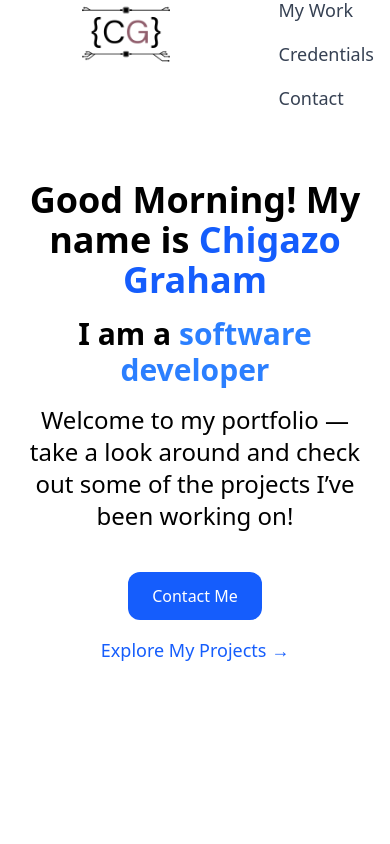
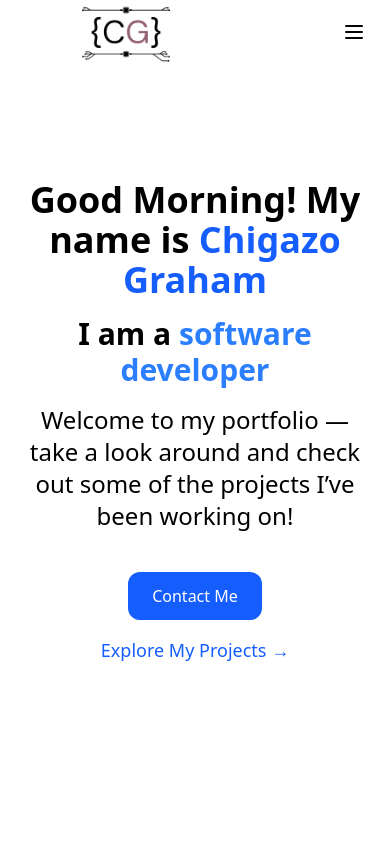
Before and after one commit to A1-4U2T1NN/Portfolio, a React (Vite) app in the folder my-app/: page / in a window 390 px wide. Shown: the top 844 px of the page. Built offline with nearby package versions, Linux system fonts and the light colour scheme.

Commit message:
feat: implement responsive hamburger menu and update text/logo color on scroll for Navbar component

```diff
--- a/my-app/src/components/Banner.tsx
+++ b/my-app/src/components/Banner.tsx
@@ -26,7 +26,7 @@ function Banner() {
 
     <div className="flex flex-col sm:flex-row justify-center items-center gap-4 mt-6">
       <button
-        onClick={() => navigate("/ProjectGallery")}
+        onClick={() => navigate("/#contact")}
         className="rounded-xl bg-blue-600 px-6 py-3 text-white hover:bg-blue-700 transition duration-300"
       >
         Contact Me
--- a/my-app/src/components/Navbar.tsx
+++ b/my-app/src/components/Navbar.tsx
@@ -1,44 +1,70 @@
 import React, { useEffect, useState } from "react";
+import { Menu, X } from "lucide-react";
 import logo1 from "../assets/CGLogoWhite.png";
 import logo2 from "../assets/CGLogoBlack.png";
 
 function Navbar() {
-    const [scrolled, setScrolled] = useState(false);
+  const [scrolled, setScrolled] = useState(false);
+  const [menuOpen, setMenuOpen] = useState(false);
 
   useEffect(() => {
     const handleScroll = () => {
       const offset = window.scrollY;
-      setScrolled(offset > 50); // adjust threshold as needed
+      setScrolled(offset > 50);
     };
 
     window.addEventListener("scroll", handleScroll);
     return () => window.removeEventListener("scroll", handleScroll);
   }, []);
 
+  const toggleMenu = () => setMenuOpen(!menuOpen);
+
   return (
-    <nav className={`fixed w-full top-0 left-0 z-50 transition-colors duration-300 ${
+    <nav
+      className={`fixed w-full top-0 left-0 z-50 transition-colors duration-300 ${
         scrolled ? "bg-black shadow-md" : "bg-transparent"
-    }`}
->
+      }`}
+    >
       <div className="max-w-7xl mx-auto px-4 sm:px-6 lg:px-8">
         <div className="flex justify-between items-center h-16">
           {/* Logo */}
-          <img src={scrolled ? logo1 : logo2} alt="Chigazo Graham Logo" className="h-55 w-auto transition duration-300" />
+          <img
+            src={scrolled ? logo1 : logo2}
+            alt="Chigazo Graham Logo"
+            className="h-55 w-auto transition duration-300"
+          />
 
-          {/* Navigation links */}
-          <ul className="flex md:flex-row flex-col md:items-center md:gap-10 gap-4 text-gray-700 text-lg">
-            <li>
-              <a href="#About" className="hover:text-blue-600 transition">About</a>
-            </li>
-            <li>
-              <a href="#Projects" className="hover:text-blue-600 transition">My Work</a>
-            </li>
-            <li>
-              <a href="#Credentials" className="hover:text-blue-600 transition">Credentials</a>
-            </li>
-            <li>
-              <a href="#Contact" className="hover:text-blue-600 transition">Contact</a>
-            </li>
+          {/* Hamburger Icon (Mobile) */}
+          <div className="md:hidden">
+            <button
+              onClick={toggleMenu}
+              className={`text-2xl p-2 rounded transition ${
+                scrolled ? "text-white" : "text-black"
+              }`}
+            >
+              {menuOpen ? <X /> : <Menu />}
+            </button>
+          </div>
+
+          {/* Nav Links */}
+          <ul
+            className={`md:flex md:flex-row md:items-center md:gap-10 absolute md:static bg-black md:bg-transparent top-16 left-0 w-full md:w-auto text-lg p-6 md:p-0 space-y-4 md:space-y-0 transition-all duration-300 ${
+              menuOpen ? "block" : "hidden"
+            }`}
+          >
+            {["About", "Projects", "Credentials", "Contact"].map((item) => (
+              <li key={item}>
+                <a
+                  href={`#${item}`}
+                  onClick={() => setMenuOpen(false)}
+                  className={`transition hover:text-blue-600 ${
+                    scrolled ? "text-white" : "text-black md:text-gray-700"
+                  }`}
+                >
+                  {item === "Projects" ? "My Work" : item}
+                </a>
+              </li>
+            ))}
           </ul>
         </div>
       </div>
```
